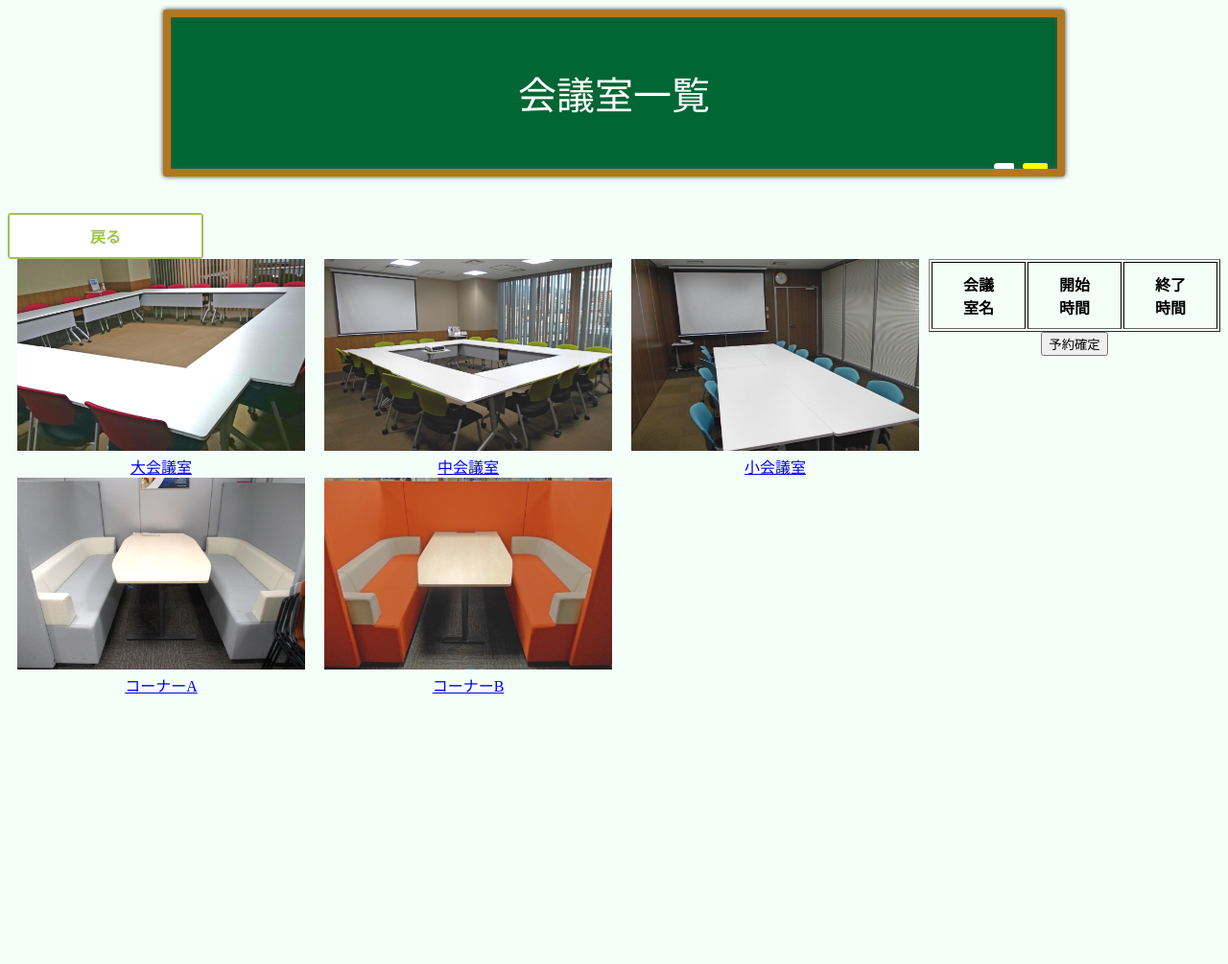
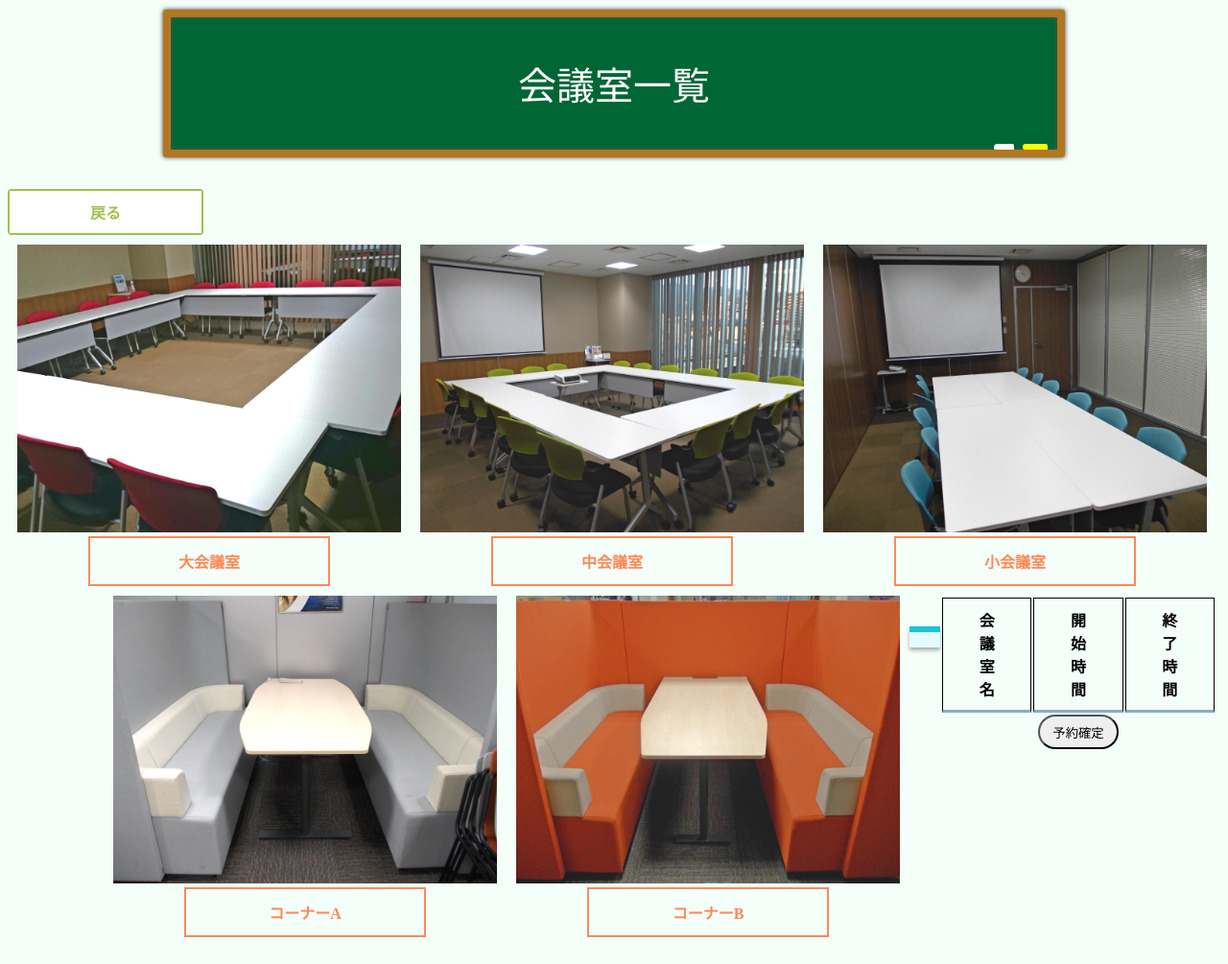
Before and after one commit to t17cs033/-, a Django app: page /Reservation/mrshow in a window 1280 px wide. Shown: the whole page at 96% size. Before the commit the page ends 723 px from the top, so only its background shows below. Run offline with Django 3.2, Linux system fonts and the light colour scheme; data that the repository does not hold is empty.

Commit message:
取り敢えずcssできるところはやった

```diff
--- a/Reservation/models.py
+++ b/Reservation/models.py
@@ -28,7 +28,6 @@ class Reserve(models.Model):
     start_time = models.TimeField('開始時間', default=dt.time(9,0))                 #利用開始時間
     end_time = models.TimeField('終了時間', default=dt.time(10,0))                   #利用終了時間
     mrName = models.CharField('会議室名', max_length = 50)      #会議室名
-    fclName = models.CharField(max_length = 50)     #付属設備名
     whiteboard = models.IntegerField(default = 0,
                 validators=[MinValueValidator(0),
                             MaxValueValidator(10)]) #ホワイトボード
--- a/Reservation/templates/Reservation/mr_show.html
+++ b/Reservation/templates/Reservation/mr_show.html
@@ -1,31 +1,34 @@
 {% extends "base.html" %}{% block main %}
+<head>
+<title>会議室一覧</title>
+</head>
 <div class = "kokuban-s2" align="center" ><p>会議室一覧 </p></div>
 
 <div>
-	<br> <a href="{% url 'reserve_calender' %}" class="btn-animation-13"><span>戻る</span></a>
+	<br> <a href="{% url 'reserve_calender' pk%}" class="btn-animation-13"><span>戻る</span></a>
 </div>
 
-<div class ="float">
-	<div class ="float1">
+<div class ="float" align="center">
+	<div class ="float1" >
 		{% load static %}
 		<div class="float">
-			<img src="{% static "Reservation/大会議室.jpg" %}" alt="大会議室" width="300" height="200" hspace="10"> <br>
+			<img src="{% static "Reservation/大会議室.jpg" %}" alt="大会議室" width="400" height="300" hspace="10"> <br>
 			<div align="center">
-				<a href="{% url 'mrbig' pk year month day %}">大会議室</a>
+				<a href="{% url 'mrbig' pk year month day %}" class="btn-box">大会議室</a>
 			</div>
 		</div>
 
 		<div class="float">
-			<img src="{% static "Reservation/中会議室.jpg" %}" alt="中会議室" width="300" height="200" hspace="10"> <br>
+			<img src="{% static "Reservation/中会議室.jpg" %}" alt="中会議室" width="400" height="300" hspace="10"> <br>
 			<div align="center">
-				<a href="{% url 'mrmid' pk year month day %}">中会議室</a>
+				<a href="{% url 'mrmid' pk year month day %}" class="btn-box">中会議室</a>
 			</div>
 		</div>
 
 		<div class ="float">
-			<img src="{% static "Reservation/小会議室.jpg" %}" alt="小会議室" width="300" height="200" hspace="10"> <br>
+			<img src="{% static "Reservation/小会議室.jpg" %}" alt="小会議室" width="400" height="300" hspace="10"> <br>
 			<div align="center">
-				<a href="{% url 'mrsml' pk year month day %}">小会議室</a>
+				<a href="{% url 'mrsml' pk year month day %}" class="btn-box">小会議室</a>
 			</div>
 		</div>
 	</div>
@@ -34,24 +37,28 @@
 
 	<div class ="flaot1" >
 		{% load static %}
-		<div class ="float">
-			<img src="{% static "Reservation/コーナーA.jpg" %}" alt="コーナーA" width="300" height="200" hspace="10"> <br>
+		<div class ="float2" >
+			<img src="{% static "Reservation/コーナーA.jpg" %}" alt="コーナーA" width="400" height="300" hspace="10"> <br>
 			<div align="center">
-				<a href="{% url 'cora' pk year month day %}">コーナーA</a>
+				<a href="{% url 'cora' pk year month day %}" class="btn-box">コーナーA</a>
 			</div>
 		</div>
 		<div class ="float">
-			<img src="{% static "Reservation/コーナーB.jpg" %}" alt="コーナーB" width="300" height="200" hspace="10">
+			<img src="{% static "Reservation/コーナーB.jpg" %}" alt="コーナーB" width="400" height="300" hspace="10">
 			<div align="center">
-				 <a href="{% url 'corb' pk year month day %}">コーナーB</a> <br> <br>
+				 <a href="{% url 'corb' pk year month day %}" class="btn-box">コーナーB</a> <br> <br>
 			</div>
+		</div>
+
+		<div class ="float">
+			<div class ="box10">
 		</div>
 	</div>
 
 </div>
 
-<div align="center">
-	<table border="1">
+<div align="center" class ="float1">
+	<table class ="table02">
 		<tr>
 			<th>会議室名</th>
 			<th>開始時間</th>
@@ -70,7 +77,8 @@
 	</table>
 
 	<div align="center" class ="po3">
-		<input type="submit" value="予約確定">
+		<input type="submit" value="予約確定" class="radius-pixel-30">
 	</div>
 </div>
+
 {% endblock %}
--- a/Reservation/urls.py
+++ b/Reservation/urls.py
@@ -6,6 +6,7 @@ from django.urls import path
 from . import views
 
 appname = 'Reservation'
+
 
 urlpatterns = [
 
@@ -31,6 +32,7 @@ urlpatterns = [
     path('Billing/<int:pk>',BillingView.as_view(),name='billing'),
     path('PriceGuide',GuideView.as_view(),name='guide'),
 
+
     path('month/<int:pk>/<int:year>/<int:month>/', views.ReserveCalendar.as_view(), name='month'),
     path('reserve_calender', ReserveCalendar.as_view(), name = 'reserve_calender'),
     path('reserve_calender/<int:pk>/', ReserveCalendar.as_view(), name = 'reserve_calender'),
--- a/Reservation/views.py
+++ b/Reservation/views.py
@@ -105,7 +105,7 @@ class BigMRReservationView(CreateView):
         return context
 
     def get_success_url(self):
-        return reverse('Reservation:mrshow', kwargs={'pk':self.kwargs.get('pk'), 'year':self.kwargs.get('year'), 'month':self.kwargs.get('month'), 'day':self.kwargs.get('day')})
+        return reverse('mrshow', kwargs={'pk':self.kwargs.get('pk'), 'year':self.kwargs.get('year'), 'month':self.kwargs.get('month'), 'day':self.kwargs.get('day')})
 
 
 class MiddleMRReservationView(CreateView):
@@ -135,7 +135,7 @@ class MiddleMRReservationView(CreateView):
         return context
 
     def get_success_url(self):
-        return reverse('Reservation:mrshow', kwargs={'pk':self.kwargs.get('pk'), 'year':self.kwargs.get('year'), 'month':self.kwargs.get('month'), 'day':self.kwargs.get('day')})
+        return reverse('mrshow', kwargs={'pk':self.kwargs.get('pk'), 'year':self.kwargs.get('year'), 'month':self.kwargs.get('month'), 'day':self.kwargs.get('day')})
 
 class SmallMRReservationView(CreateView):
     model = Reserve
@@ -164,7 +164,7 @@ class SmallMRReservationView(CreateView):
         return context
 
     def get_success_url(self):
-        return reverse('Reservation:mrshow', kwargs={'pk':self.kwargs.get('pk'), 'year':self.kwargs.get('year'), 'month':self.kwargs.get('month'), 'day':self.kwargs.get('day')})
+        return reverse('mrshow', kwargs={'pk':self.kwargs.get('pk'), 'year':self.kwargs.get('year'), 'month':self.kwargs.get('month'), 'day':self.kwargs.get('day')})
 
 
 class ACornerReservationView(CreateView):
@@ -194,7 +194,7 @@ class ACornerReservationView(CreateView):
         return context
 
     def get_success_url(self):
-        return reverse('Reservation:mrshow', kwargs={'pk':self.kwargs.get('pk'), 'year':self.kwargs.get('year'), 'month':self.kwargs.get('month'), 'day':self.kwargs.get('day')})
+        return reverse('mrshow', kwargs={'pk':self.kwargs.get('pk'), 'year':self.kwargs.get('year'), 'month':self.kwargs.get('month'), 'day':self.kwargs.get('day')})
 
 
 class BCornerReservationView(CreateView):
@@ -225,7 +225,7 @@ class BCornerReservationView(CreateView):
         return context
 
     def get_success_url(self):
-        return reverse('Reservation:mrshow', kwargs={'pk':self.kwargs.get('pk'), 'year':self.kwargs.get('year'), 'month':self.kwargs.get('month'), 'day':self.kwargs.get('day')})
+        return reverse('mrshow', kwargs={'pk':self.kwargs.get('pk'), 'year':self.kwargs.get('year'), 'month':self.kwargs.get('month'), 'day':self.kwargs.get('day')})
 
 class BillingBase(ListView):
     model = Billing
--- a/static/reservation.css
+++ b/static/reservation.css
@@ -10,11 +10,11 @@
  border-radius: 3em .8em 3em .7em/.9em 2em .8em 3em;
 }
 
-/*文字囲う交差(会議室名)*/
+/*黒板(会議室名)*/
 .kokuban-s2 {
  position: relative;
  margin: 10px auto;
- padding: 10px 20px;
+ padding: 0px 20px;
  width: 70%; /* ボックス幅 */
  background: #006633; /* ボックス背景色 */
  color: #fff; /* 文章色 */
@@ -192,6 +192,58 @@
   color: #FFF;
 }
 
+/*ボタン会議室などの*/
+
+.btn-box {
+  display: inline-block;
+  width: 200px;
+  text-align: center
+  font-size: 16px;
+  color: #FF8856;
+  text-decoration: none;
+  margin-bottom:10px;
+  font-weight: bold;
+  padding: 12px 24px;
+  position: relative;
+  border: 2px solid #FF8856;
+  transition: .4s;
+}
+
+.btn-box:hover {
+  border: 2px solid transparent;
+  color: #7B3CFF;
+}
+
+.btn-box:before, .btn-box:after {
+  width: 100%;
+  height: 100%;
+  z-index: 3;
+  content: "";
+  position: absolute;
+  top: 0;
+  left: 0;
+  box-sizing: border-box;
+  transform: scale(0);
+  transition: .2s;
+}
+
+.btn-box:before {
+  border-bottom: 2px solid #7B3CFF;
+  border-left: 2px solid #7B3CFF;
+  transform-origin: 100% 0%;
+}
+
+.btn-box:after {
+  border-top: 2px solid #7B3CFF;
+  border-right: 2px solid #7B3CFF;
+  transform-origin: 0% 100%;
+}
+
+.btn-box:hover:after,
+.btn-box:hover:before {
+  transform: scale(1);
+}
+
 /*カレンダー*/
 table.cal{
   border-collapse:collapse;
@@ -250,6 +302,20 @@ table.cal th{
  transform: rotate(-5deg);
 }
 
+/*上太文字*/
+.box10 {
+    padding: 0.5em 1em;
+    margin: 2em 0;
+    color: #00BCD4;
+    background: #e4fcff;/*背景色*/
+    border-top: solid 6px #1dc1d6;
+    box-shadow: 0 3px 4px rgba(0, 0, 0, 0.32);/*影*/
+}
+.box10 p {
+    margin: 0;
+    padding: 0;
+}
+
 /*ポジション*/
 .float {
   float:  left;
@@ -257,6 +323,21 @@ table.cal th{
 
 .float1{
   overflow:  hidden;
+}
+
+.float5 {
+  float:  left;
+  margin-right:50px;
+}
+
+.float2{
+  float:left;
+  margin-left:100px;
+}
+
+.float3{
+  overflow:  hidden;
+  margin-left:50px;
 }
 
 .po1{
@@ -545,6 +626,38 @@ table.t3 th + th,td{
   border-left:1px solid #666;
 }
 
+table02 th,td {
+  padding: 15px;
+  color: #1D739A;
+}
+.table02 th {
+  border-bottom: solid 3px #84B0C4;
+}
+.table02 td {
+  border-bottom: solid 1px #84B0C4;
+}
+
+/*囲い角丸*/
+.box2 {
+    padding: 0.5em 1em;
+    margin: 2em;
+    margin-left:2em;
+    font-weight: bold;
+    color: #6091d3;/*文字色*/
+    background: #FFF;
+    border: solid 3px #6091d3;/*線*/
+    border-radius: 10px;/*角の丸み*/
+}
+.box2 p {
+    margin: 0;
+    padding: 0;
+}
+
+/*フォーム*/
+.form_pad{
+padding:50px;
+}
+
 /*背景の色をピンクにする*/
 body {background-color: #F5FFFA;}
 
@@ -786,6 +899,7 @@ body {background-color: #F5FFFA;}
 /*位置変更その１*/
 .btn-animation-13 {
   display: inline-block;
+  margin-bottom:10px;
   width: 200px;
   text-align: center;
   background-color: #9ec34b;
@@ -795,7 +909,7 @@ body {background-color: #F5FFFA;}
   text-decoration: none;
   font-weight: bold;
   padding: 10px 0;
-  margin-top:10px;
+  margin-top:5px;
   border-radius: 4px;
   position: relative;
 }
```
Also changed, not shown: Reservation/templates/Reservation/corner_a_reservation.html (+15 -7 lines), Reservation/templates/Reservation/corner_b_reservation.html (+15 -7 lines), Reservation/templates/Reservation/mr_big_reservation.html (+13 -7 lines), Reservation/templates/Reservation/mr_middle_reservation.html (+18 -8 lines), Reservation/templates/Reservation/mr_small_reservation.html (+16 -7 lines).
